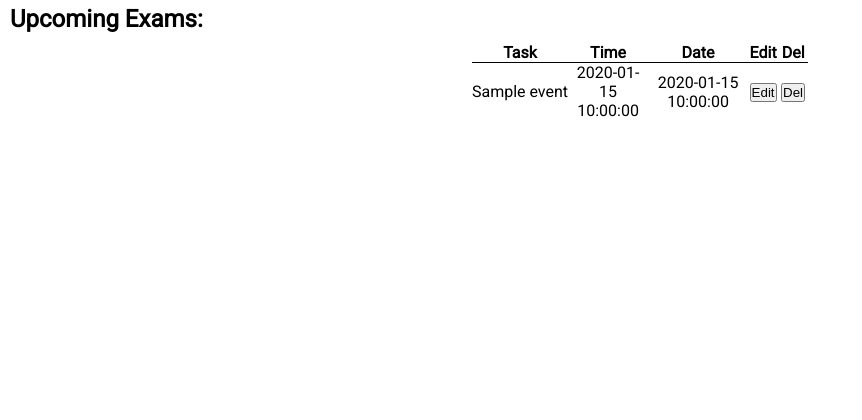
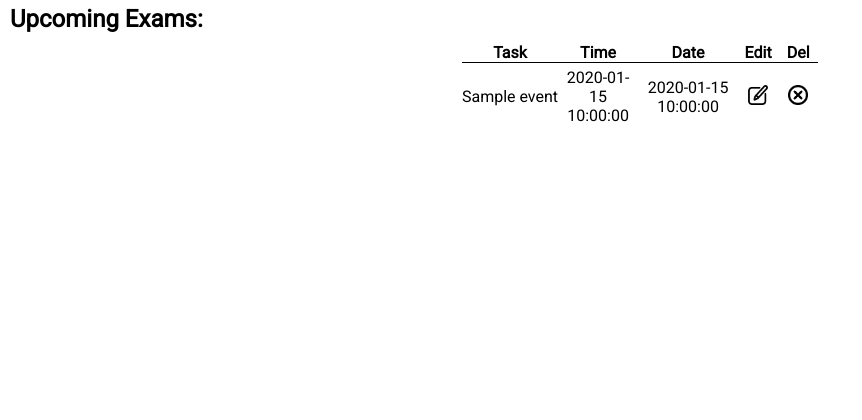
Before and after one commit to software-students-fall2022/web-app-exercise-team-12-1, a Flask app: page /view_exam in a window 1280 px wide. Shown: the top 420 px of the page, without its empty margins (0-862 px from the left). Run offline with Flask 2, Linux system fonts and the light colour scheme; a database or web service that is not in the repository returns one stand-in record (values such as "Sample title").

Commit message:
add icons to del and edit buttons

```diff
--- a/static/css/styles.css
+++ b/static/css/styles.css
@@ -203,6 +203,9 @@ thead{
   border-bottom: 1px solid black;
 }
 
+td {
+  padding-top: 5px;
+}
 
 .main-display-name, .task-name {
   max-width: 100px;
@@ -212,7 +215,7 @@ thead{
 }
 
 .display-name {
-  max-width: 100px;
+  max-width: 110px;
 }
 
 .display-time, .due-time {
@@ -236,8 +239,13 @@ thead{
 }
 
 .del-btn, .edit-btn, .edit, .delete {
-  width: 30px;
+  width: 40px;
   text-align: center;
+}
+
+.edit-img, .del-img {
+  width: 20px;
+  height: 20px;
 }
 
 .home-footer {
--- a/templates/exam.html
+++ b/templates/exam.html
@@ -20,12 +20,22 @@
         <!-- Delete and Edit button -->
         <td class="edit">
           <a href="{{ url_for('update_record', event_name=event['name']) }}">
-            <input type="submit" name="edit_bun" value="Edit" />
+            <input
+              class="edit-img"
+              type="image"
+              src="{{ url_for('static', filename='icons/edit button.png') }}"
+              name="edit_bun"
+            />
           </a>
         </td>
         <td class="delete">
           <a href="{{ url_for('delete_record', event_name=event['name']) }}">
-            <input type="submit" name="delete-btn" value="Del" />
+            <input
+              class="del-img"
+              type="image"
+              src="{{ url_for('static', filename='icons/delete button.png') }}"
+              name="delete-btn"
+            />
           </a>
         </td>
       </tr>
```
Also changed, not shown: app.py (+10 -18 lines), templates/homework.html (+12 -2 lines), templates/interview.html (+12 -2 lines), templates/misc.html (+12 -2 lines), static/icons/delete button.png.
